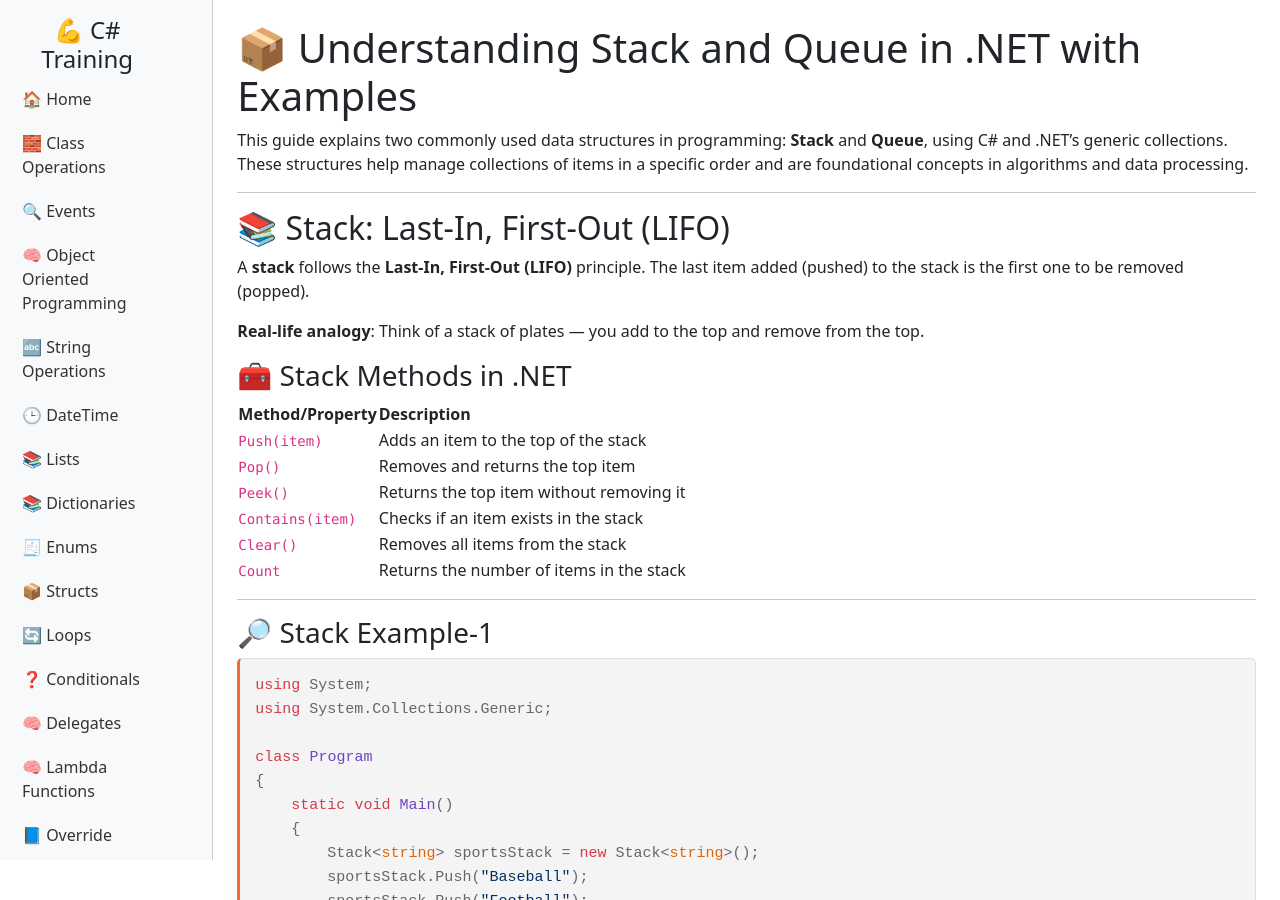
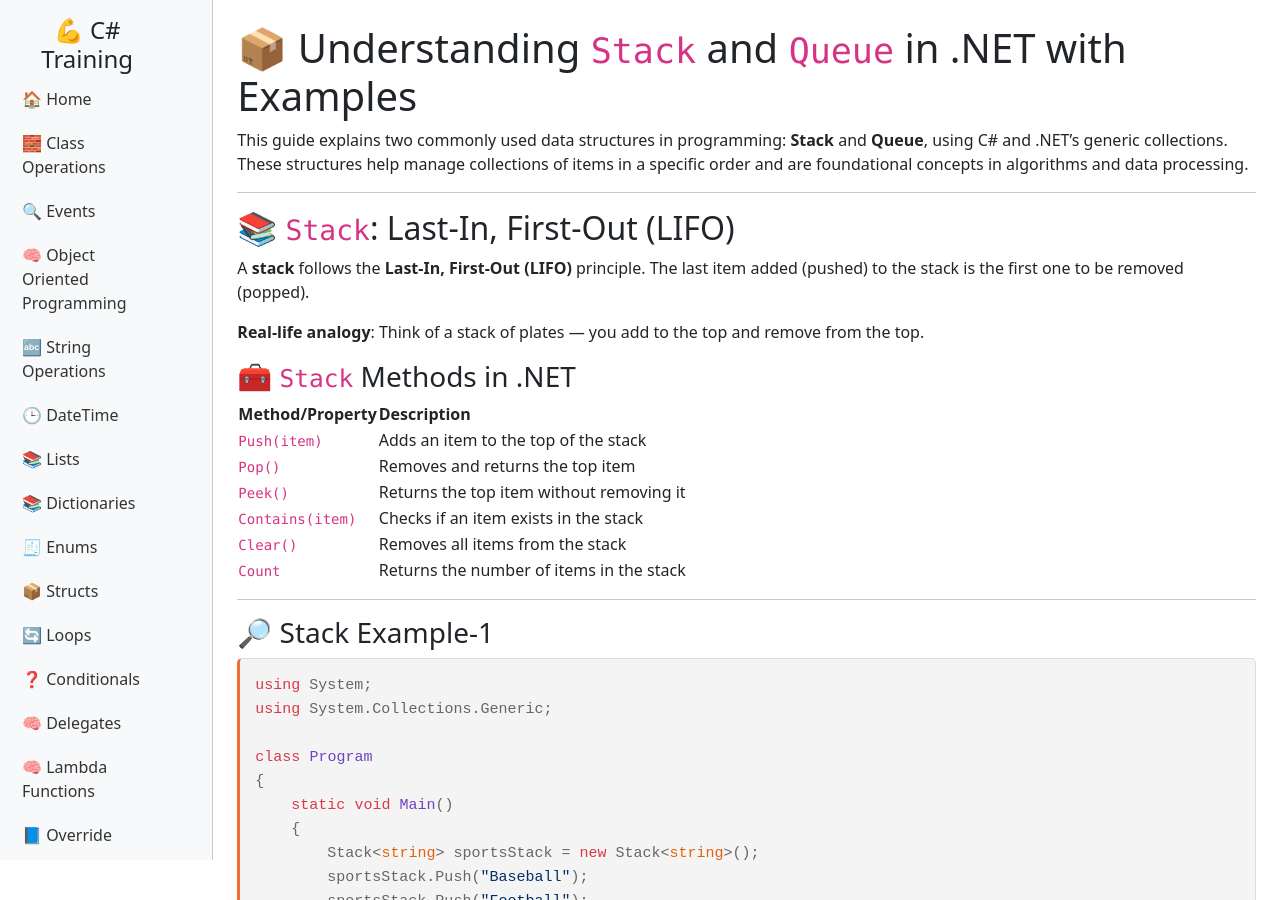
Before and after one commit to buribalkan/C-SHARP-Training, a Jekyll site: the page built from Stack-Queue.md, in a window 1280 px wide and 900 px high. Built offline with Jekyll 4.4.1, drawn with Linux system fonts in a browser that asks for light colours; nearby versions of some CDN libraries; our own code applies the rules of GitHub Pages for plain Markdown files; some of the changed text lies outside the part shown.

```diff
--- a/Stack-Queue.md
+++ b/Stack-Queue.md
@@ -1,16 +1,16 @@
-# 📦 Understanding Stack and Queue in .NET with Examples
+# 📦 Understanding `Stack` and `Queue` in .NET with Examples
 
 This guide explains two commonly used data structures in programming: **Stack** and **Queue**, using C# and .NET's generic collections. These structures help manage collections of items in a specific order and are foundational concepts in algorithms and data processing.
 
 ---
 
-## 📚 Stack: Last-In, First-Out (LIFO)
+## 📚 `Stack`: Last-In, First-Out (LIFO)
 
 A **stack** follows the **Last-In, First-Out (LIFO)** principle. The last item added (pushed) to the stack is the first one to be removed (popped).
 
 > **Real-life analogy**: Think of a stack of plates — you add to the top and remove from the top.
 
-### 🧰 Stack Methods in .NET
+### 🧰 `Stack` Methods in .NET
 
 | Method/Property   | Description                                        |
 |-------------------|----------------------------------------------------|
@@ -188,7 +188,7 @@ A **queue** follows the **First-In, First-Out (FIFO)** principle. The first item
 
 > **Real-life analogy**: Think of a line at the grocery store. First person in line gets served first.
 
-### 🧰 Queue Methods in .NET
+### 🧰 `Queue` Methods in .NET
 
 | Method/Property     | Description                                          |
 |---------------------|------------------------------------------------------|
```
